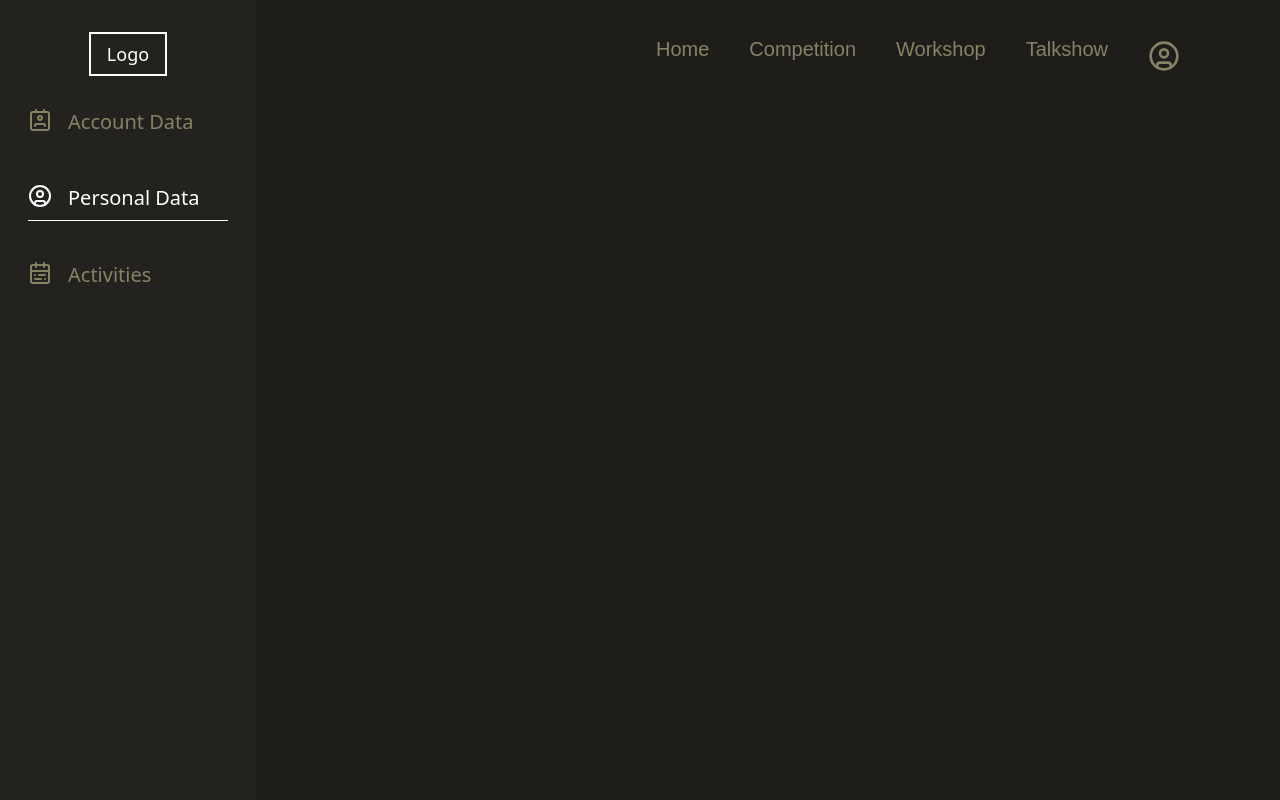
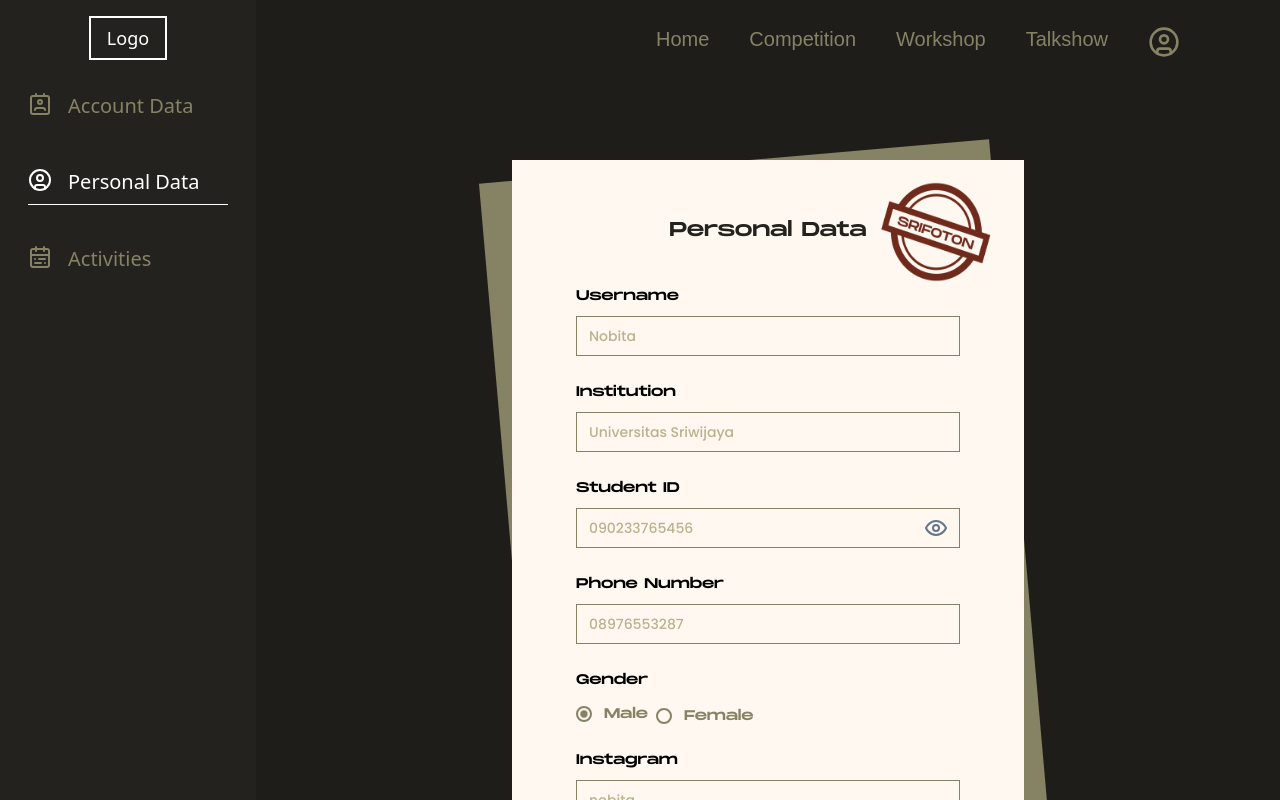
Before and after one commit to zildjianvitoo/srifoton-2024-deployed, a Next.js app: page /personal-data in a window 1280 px wide. Shown: the top 800 px of the page. Built offline with nearby package versions, Linux system fonts and the light colour scheme.

Commit message:
feat(dashboard): add personal data

```diff
--- a/app/(dashboard)/(routes)/account-data/page.tsx
+++ b/app/(dashboard)/(routes)/account-data/page.tsx
@@ -1,18 +1,18 @@
 import React from "react";
 import CardCrook from "@/components/Root/CardCrook.dasboard";
-import FormDashboard from "@/components/Root/Dashboard/FormDashboard";
+import FormAccountData from "@/components/Root/Dashboard/FormAccountData";
 
 export default function page() {
   return (
-    <section className="mt-16 md:mt-40 lg:absolute lg:right-0 lg:top-40 lg:mt-0 lg:w-4/5">
-      <CardCrook className="mx-auto !w-full font-monument lg:!w-fit">
+    <section className="mt-16 md:mt-40 lg:absolute lg:right-0 lg:top-24 lg:mt-0 lg:w-4/5 xl:top-40">
+      <CardCrook className="mx-auto !w-full font-monument lg:!w-1/2">
         <img
           src="./img/stamp.png"
           alt="stamp"
-          className="absolute right-4 top-4 size-20 md:right-12 md:top-4 lg:right-0 lg:top-0 lg:size-32"
+          className="absolute right-4 top-4 size-20 md:right-12 md:top-4 lg:right-6 lg:top-2 lg:size-32"
         />
         <h3 className="text-center text-xl">Account Data</h3>
-        <FormDashboard />
+        <FormAccountData />
       </CardCrook>
     </section>
   );
--- a/app/(dashboard)/(routes)/personal-data/page.tsx
+++ b/app/(dashboard)/(routes)/personal-data/page.tsx
@@ -1,6 +1,19 @@
 import React from "react";
-import NavSided from "@/components/Root/Dashboard/NavSided";
+import CardCrook from "@/components/Root/CardCrook.dasboard";
+import FormPersonalData from "@/components/Root/Dashboard/FormPersonalData";
 
 export default function page() {
-  return <div>page</div>;
+  return (
+    <section className="mt-16 md:mt-40 lg:absolute lg:right-0 lg:top-24 lg:mt-0 lg:w-4/5 xl:top-40">
+      <CardCrook className="mx-auto !w-full font-monument lg:!w-1/2">
+        <img
+          src="./img/stamp.png"
+          alt="stamp"
+          className="absolute right-4 top-4 size-20 md:right-12 md:top-4 lg:right-6 lg:top-2 lg:size-32"
+        />
+        <h3 className="text-center text-xl">Personal Data</h3>
+        <FormPersonalData />
+      </CardCrook>
+    </section>
+  );
 }
--- a/components/Root/Dashboard/FormDashboard.tsx
+++ b/components/Root/Dashboard/FormAccountData.tsx
@@ -62,7 +62,7 @@ const formSchema = z
     message: "Password didn't match.",
   });
 
-export default function FormDashboard() {
+export default function FormAccountData() {
   const form = useForm<z.infer<typeof formSchema>>({
     resolver: zodResolver(formSchema),
     defaultValues: {
--- /dev/null
+++ b/components/Root/Dashboard/FormPersonalData.tsx
@@ -0,0 +1,180 @@
+"use client";
+
+import { zodResolver } from "@hookform/resolvers/zod";
+import { z } from "zod";
+import { useForm } from "react-hook-form";
+import { Button } from "@/components/ui/button";
+import {
+  Form,
+  FormControl,
+  FormField,
+  FormItem,
+  FormLabel,
+  FormMessage,
+} from "@/components/ui/form";
+import { RadioGroup, RadioGroupItem } from "@/components/ui/radio-group";
+import { Input } from "@/components/ui/input";
+import { PasswordField } from "./PasswordField";
+
+const phoneRegex = new RegExp(
+  /^(0|62|\+62)(8[1-35-9]\d{7,10}|2[124]\d{7,8}|619\d{8}|2(?:1(?:14|500)|2\d{3})\d{3}|61\d{5,8}|(?:2(?:[35][1-4]|6[0-8]|7[1-6]|8\d|9[1-8])|3(?:1|[25][1-8]|3[1-68]|4[1-3]|6[1-3568]|7[0-469]|8\d)|4(?:0[1-589]|1[01347-9]|2[0-36-8]|3[0-24-68]|43|5[1-378]|6[1-5]|7[134]|8[1245])|5(?:1[1-35-9]|2[25-8]|3[124-9]|4[1-3589]|5[1-46]|6[1-8])|6(?:[25]\d|3[1-69]|4[1-6])|7(?:02|[125][1-9]|[36]\d|4[1-8]|7[0-36-9])|9(?:0[12]|1[013-8]|2[0-479]|5[125-8]|6[23679]|7[159]|8[01346]))\d{5,8})/,
+);
+
+const formSchema = z.object({
+  username: z.string().min(1).max(50),
+  institution: z.string().min(1).max(50),
+  id: z.string().min(1).max(50),
+  phone: z.string().regex(phoneRegex, "Invalid Number"),
+  gender: z.enum(["male", "female"], {
+    required_error: "You need to select your gender",
+  }),
+  instagram: z.string().min(2),
+});
+
+export default function FormPersonalData() {
+  const form = useForm<z.infer<typeof formSchema>>({
+    resolver: zodResolver(formSchema),
+    defaultValues: {
+      username: "",
+      institution: "",
+      id: "",
+      phone: "",
+      gender: "male",
+      instagram: "",
+    },
+  });
+
+  function onSubmit(values: z.infer<typeof formSchema>) {
+    console.log(values);
+  }
+
+  return (
+    <Form {...form}>
+      <form
+        onSubmit={form.handleSubmit(onSubmit)}
+        className="mt-10 space-y-6 px-8 text-[#868365]"
+      >
+        <FormField
+          control={form.control}
+          name="username"
+          render={({ field }) => (
+            <FormItem>
+              <FormLabel className="font-monument text-black">
+                Username
+              </FormLabel>
+              <FormControl>
+                <Input
+                  placeholder="Nobita"
+                  {...field}
+                  className="rounded-none border-[#868365] bg-transparent py-0 text-sm placeholder:text-[#868365]"
+                />
+              </FormControl>
+              <FormMessage />
+            </FormItem>
+          )}
+        />
+        <FormField
+          control={form.control}
+          name="institution"
+          render={({ field }) => (
+            <FormItem>
+              <FormLabel className="font-monument text-black">
+                Institution
+              </FormLabel>
+              <FormControl>
+                <Input
+                  placeholder="Universitas Sriwijaya"
+                  {...field}
+                  className="rounded-none border-[#868365] bg-transparent py-0 text-sm placeholder:text-[#868365]"
+                />
+              </FormControl>
+              <FormMessage />
+            </FormItem>
+          )}
+        />
+        <PasswordField
+          title="Student ID"
+          name="id"
+          placeholder="090233765456"
+        />
+        <FormField
+          control={form.control}
+          name="phone"
+          render={({ field }) => (
+            <FormItem>
+              <FormLabel className="font-monument text-black">
+                Phone Number
+              </FormLabel>
+              <FormControl>
+                <Input
+                  placeholder="08976553287"
+                  {...field}
+                  className="rounded-none border-[#868365] bg-transparent py-0 text-sm placeholder:text-[#868365]"
+                />
+              </FormControl>
+              <FormMessage />
+            </FormItem>
+          )}
+        />
+        <FormField
+          control={form.control}
+          name="gender"
+          render={({ field }) => (
+            <FormItem className="space-y-3">
+              <FormLabel className="text-black">Gender</FormLabel>
+              <FormControl>
+                <RadioGroup
+                  onValueChange={field.onChange}
+                  defaultValue={field.value}
+                  className="flex space-y-1"
+                >
+                  <FormItem className="flex items-center space-x-3 space-y-0">
+                    <FormControl>
+                      <RadioGroupItem
+                        value="male"
+                        className="border-2 border-[#868365]"
+                      />
+                    </FormControl>
+                    <FormLabel className="font-normal">Male</FormLabel>
+                  </FormItem>
+                  <FormItem className="flex items-center space-x-3 space-y-0">
+                    <FormControl>
+                      <RadioGroupItem
+                        value="female"
+                        className="border-2 border-[#868365]"
+                      />
+                    </FormControl>
+                    <FormLabel className="font-normal">Female</FormLabel>
+                  </FormItem>
+                </RadioGroup>
+              </FormControl>
+              <FormMessage />
+            </FormItem>
+          )}
+        />
+        <FormField
+          control={form.control}
+          name="instagram"
+          render={({ field }) => (
+            <FormItem>
+              <FormLabel className="font-monument text-black">
+                Instagram
+              </FormLabel>
+              <FormControl>
+                <Input
+                  placeholder="nobita_"
+                  {...field}
+                  className="rounded-none border-[#868365] bg-transparent py-0 text-sm placeholder:text-[#868365]"
+                />
+              </FormControl>
+              <FormMessage />
+            </FormItem>
+          )}
+        />
+        <Button type="submit" className="w-full bg-black text-white">
+          Save
+        </Button>
+      </form>
+    </Form>
+  );
+}
--- a/components/Root/Dashboard/Nav.tsx
+++ b/components/Root/Dashboard/Nav.tsx
@@ -15,18 +15,19 @@ export default function Nav() {
   return (
     <nav
       id="navbar"
-      className="absolute right-0 w-4/5 bg-background text-[#868365] lg:pt-10"
+      className="right-0 z-50 w-4/5 bg-background py-6 text-[#868365] lg:fixed"
     >
       <Link
         href="/"
-        className="absolute right-[7.2917vw] mt-6 inline-block lg:hidden"
+        className="absolute right-[7.2917vw] top-6 inline-block lg:hidden"
       >
         <h3 className="border-b-2 border-[#868365] text-xl">Back to Home</h3>
       </Link>
-      <ul className="me-20 hidden items-center justify-end font-ponnala text-[#868365] lg:flex lg:text-base xl:text-xl">
+      <div className="hidden text-[#868365] md:block">
+        <ul className="me-20 flex items-center justify-end font-ponnala text-[#868365] lg:text-base xl:text-xl">
           {routes.map((routes) => (
             <li
-            className={cn("self-center", {
+              className={cn("mt-2 items-center", {
                 "border-white text-white": pathname === routes.address,
               })}
             >
@@ -39,6 +40,7 @@ export default function Nav() {
             </Link>
           </li>
         </ul>
+      </div>
     </nav>
   );
 }
--- a/components/Root/Dashboard/NavSided.tsx
+++ b/components/Root/Dashboard/NavSided.tsx
@@ -21,7 +21,7 @@ function NavSided() {
 
   return (
     <section id="nav-sided" className="text-[#868365] lg:text-base xl:text-lg">
-      <div className="hidden h-screen w-1/5 bg-[#24221E] px-4 pt-10 text-center lg:block lg:text-base xl:text-lg">
+      <div className="fixed bottom-0 top-0 hidden w-1/5 bg-[#24221E] px-4 pt-6 text-center lg:block lg:text-base xl:text-lg">
         <div className="inline border-2 border-white px-4 py-2 text-white">
           Logo
         </div>
@@ -41,7 +41,7 @@ function NavSided() {
       </div>
       <div className="lg:hidden">
         <Sheet>
-          <SheetTrigger className="mx-[7.2917vw] mt-6">
+          <SheetTrigger className="absolute top-6 mx-[7.2917vw]">
             <Menu className="size-8" />
           </SheetTrigger>
           <SheetContent>
--- /dev/null
+++ b/components/ui/radio-group.tsx
@@ -0,0 +1,44 @@
+"use client";
+
+import * as React from "react";
+import * as RadioGroupPrimitive from "@radix-ui/react-radio-group";
+import { Circle } from "lucide-react";
+
+import { cn } from "@/lib/utils";
+
+const RadioGroup = React.forwardRef<
+  React.ElementRef<typeof RadioGroupPrimitive.Root>,
+  React.ComponentPropsWithoutRef<typeof RadioGroupPrimitive.Root>
+>(({ className, ...props }, ref) => {
+  return (
+    <RadioGroupPrimitive.Root
+      className={cn("grid gap-2", className)}
+      {...props}
+      ref={ref}
+    />
+  );
+});
+RadioGroup.displayName = RadioGroupPrimitive.Root.displayName;
+
+const RadioGroupItem = React.forwardRef<
+  React.ElementRef<typeof RadioGroupPrimitive.Item>,
+  React.ComponentPropsWithoutRef<typeof RadioGroupPrimitive.Item>
+>(({ className, ...props }, ref) => {
+  return (
+    <RadioGroupPrimitive.Item
+      ref={ref}
+      className={cn(
+        "aspect-square h-4 w-4 rounded-full border border-primary text-primary ring-offset-background focus:outline-none focus-visible:ring-2 focus-visible:ring-ring focus-visible:ring-offset-2 disabled:cursor-not-allowed disabled:opacity-50",
+        className,
+      )}
+      {...props}
+    >
+      <RadioGroupPrimitive.Indicator className="flex items-center justify-center">
+        <Circle className="h-2.5 w-2.5 fill-[#868365] text-current" />
+      </RadioGroupPrimitive.Indicator>
+    </RadioGroupPrimitive.Item>
+  );
+});
+RadioGroupItem.displayName = RadioGroupPrimitive.Item.displayName;
+
+export { RadioGroup, RadioGroupItem };
--- a/package.json
+++ b/package.json
@@ -15,6 +15,7 @@
     "@radix-ui/react-collapsible": "^1.1.0",
     "@radix-ui/react-dialog": "^1.1.1",
     "@radix-ui/react-label": "^2.1.0",
+    "@radix-ui/react-radio-group": "^1.2.0",
     "@radix-ui/react-select": "^2.1.1",
     "@radix-ui/react-slot": "^1.1.0",
     "@radix-ui/react-tabs": "^1.1.0",
```
Also changed, not shown: components/ui/sonner.tsx (+8 -8 lines), 1 other file (tests, documents, lock files or other folders). Lines whose indentation alone changed are shown as unchanged.
